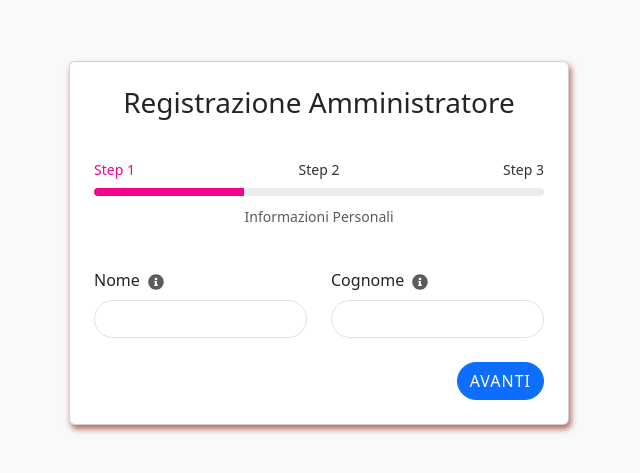
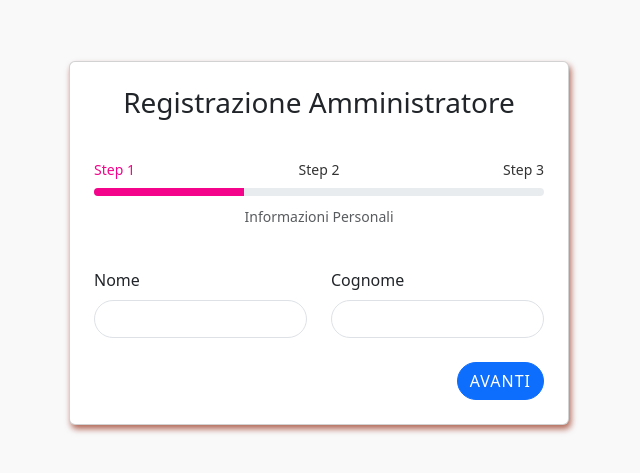
Before and after one commit to PetWolowitz/Munlab, a React (Vite) app in the folder frontend/munlab-frontend/: page /auth/admin-register in a window 1280 px wide. Shown: the part 157-630 px from the top of the page, without its empty margins (321-961 px from the left). Built offline with nearby package versions, Linux system fonts and the light colour scheme.

Commit message:
sistemato anche l'Adminregister.jsx, ora bisogna capire cosa succede albackend

```diff
--- a/frontend/munlab-frontend/src/pages/auth/AdminRegister.jsx
+++ b/frontend/munlab-frontend/src/pages/auth/AdminRegister.jsx
@@ -1,8 +1,8 @@
 import React, { useState, useRef, useEffect } from 'react';
-import { Container, Card, Form, Button, Row, Col, OverlayTrigger, Tooltip } from 'react-bootstrap';
+import { Container, Card, Form, Button, Row, Col } from 'react-bootstrap';
 import { useNavigate } from 'react-router-dom';
 import { motion, AnimatePresence } from 'framer-motion';
-import { FaInfoCircle, FaEye, FaEyeSlash } from 'react-icons/fa';
+import { FaEye, FaEyeSlash } from 'react-icons/fa';
 import { validateField, validatePassword } from '../../utils/validationUtils';
 import authService from '../../services/authService';
 import ProgressSteps from '../../components/ProgressSteps';
@@ -43,22 +43,11 @@ const AdminRegister = () => {
     };
   }, []);
 
-  const fieldTooltips = {
-    firstName: "Inserisci il tuo nome",
-    lastName: "Inserisci il tuo cognome",
-    username: "Inserisci un username unico di almeno 4 caratteri",
-    email: "Inserisci un indirizzo email valido",
-    password: "La password deve contenere almeno 8 caratteri, una maiuscola, una minuscola e un numero",
-    confirmPassword: "Ripeti la password per conferma",
-    role: "Seleziona il tuo ruolo all'interno dell'organizzazione",
-    department: "Seleziona il dipartimento di appartenenza"
-  };
-
   const handleInputChange = (e) => {
     const { name, value } = e.target;
 
     // Aggiorna immediatamente il valore del campo
-    setFormData(prev => ({
+    setFormData((prev) => ({
       ...prev,
       [name]: value
     }));
@@ -70,7 +59,7 @@ const AdminRegister = () => {
 
     validationTimeout.current = setTimeout(() => {
       const error = validateField(name, value);
-      setErrors(prev => ({
+      setErrors((prev) => ({
         ...prev,
         [name]: error
       }));
@@ -94,13 +83,17 @@ const AdminRegister = () => {
     const strength = getPasswordStrength(password);
     const getColor = () => {
       switch (strength) {
-        case 0: return 'var(--error-color)';
+        case 0:
+          return 'var(--error-color)';
         case 1:
-        case 2: return '#ffc107';
+        case 2:
+          return '#ffc107';
         case 3:
         case 4:
-        case 5: return '#28a745';
-        default: return '#28a745';
+        case 5:
+          return '#28a745';
+        default:
+          return '#28a745';
       }
     };
 
@@ -130,7 +123,7 @@ const AdminRegister = () => {
 
   const validateForm = () => {
     const newErrors = {};
-    Object.keys(formData).forEach(key => {
+    Object.keys(formData).forEach((key) => {
       if (key !== 'confirmPassword') {
         const error = validateField(key, formData[key]);
         if (error) newErrors[key] = error;
@@ -156,7 +149,7 @@ const AdminRegister = () => {
 
     setLoading(true);
     try {
-      const response = await authService.register({
+      await authService.register({
         ...formData,
         user_type: 'admin'
       });
@@ -169,14 +162,12 @@ const AdminRegister = () => {
       setTimeout(() => {
         navigate('/auth');
       }, 3000);
-
     } catch (err) {
       if (err.response?.data?.errors) {
         setErrors(err.response.data.errors);
       } else {
         setGeneralError(
-          err.response?.data?.message ||
-          'Errore durante la registrazione. Riprova più tardi.'
+          err.response?.data?.message || 'Errore durante la registrazione. Riprova più tardi.'
         );
       }
     } finally {
@@ -184,56 +175,16 @@ const AdminRegister = () => {
     }
   };
 
-  // Componente per il tooltip
-  const renderTooltip = (content) => (props) => (
-    <Tooltip {...props}>
-      {content}
-    </Tooltip>
-  );
-
-  // Componente per i campi del form con tooltip
-  const FieldWithTooltip = ({ label, name, type, value, onChange, error, tooltip }) => (
-    <Form.Group>
-      <Form.Label className="d-flex align-items-center">
-        {label}
-        <OverlayTrigger
-          placement="right"
-          overlay={renderTooltip(tooltip)}
-        >
-          <span className="ms-2">
-            <FaInfoCircle className="text-muted" />
-          </span>
-        </OverlayTrigger>
-      </Form.Label>
-      <Form.Control
-        type={type}
-        name={name}
-        value={value}
-        onChange={onChange}
-        isInvalid={!!error}
-        required
-        className="rounded-pill"
-      />
-      <Form.Control.Feedback type="invalid">
-        {error}
-      </Form.Control.Feedback>
-    </Form.Group>
-  );
-
   // Animazioni
   const pageTransition = {
-    initial: { opacity: 0, y: 20 },
-    animate: { opacity: 1, y: 0 },
-    exit: { opacity: 0, y: 20 }
+    initial: { opacity: 0, x: 20 },
+    animate: { opacity: 1, x: 0 },
+    exit: { opacity: 0, x: -20 },
+    transition: { duration: 0.3 }
   };
 
   return (
     <Container fluid className="auth-container">
-      <motion.div
-        initial={{ opacity: 0 }}
-        animate={{ opacity: 1 }}
-        exit={{ opacity: 0 }}
-      >
       <Card className="auth-card">
         <Card.Body className="p-4">
           <h3 className="text-center mb-4">Registrazione Amministratore</h3>
@@ -241,57 +192,55 @@ const AdminRegister = () => {
           <ProgressSteps currentStep={currentStep} totalSteps={3} />
 
           {generalError && (
-              <AnimatedAlert
-                show={true}
-                variant="danger"
-                onClose={() => setGeneralError('')}
-              >
+            <AnimatedAlert show={true} variant="danger" onClose={() => setGeneralError('')}>
               {generalError}
             </AnimatedAlert>
           )}
 
           {successMessage && (
-              <AnimatedAlert
-                show={true}
-                variant="success"
-                onClose={() => setSuccessMessage('')}
-              >
+            <AnimatedAlert show={true} variant="success" onClose={() => setSuccessMessage('')}>
               {successMessage}
             </AnimatedAlert>
           )}
 
           <Form onSubmit={handleSubmit} noValidate>
             <AnimatePresence mode="wait">
-                <motion.div
-                  key={currentStep}
-                  initial={{ opacity: 0, x: 20 }}
-                  animate={{ opacity: 1, x: 0 }}
-                  exit={{ opacity: 0, x: -20 }}
-                  transition={{ duration: 0.3 }}
-                >
+              <motion.div key={currentStep} {...pageTransition}>
                 {currentStep === 1 && (
                   <Row className="mb-3">
                     <Col md={6}>
-                        <FieldWithTooltip
-                          label="Nome"
+                      <Form.Group>
+                        <Form.Label>Nome</Form.Label>
+                        <Form.Control
+                          type="text"
                           name="firstName"
-                          type="text"
                           value={formData.firstName}
                           onChange={handleInputChange}
-                          error={errors.firstName}
-                          tooltip={fieldTooltips.firstName}
+                          isInvalid={!!errors.firstName}
+                          required
+                          className="rounded-pill"
                         />
+                        <Form.Control.Feedback type="invalid">
+                          {errors.firstName}
+                        </Form.Control.Feedback>
+                      </Form.Group>
                     </Col>
                     <Col md={6}>
-                        <FieldWithTooltip
-                          label="Cognome"
+                      <Form.Group>
+                        <Form.Label>Cognome</Form.Label>
+                        <Form.Control
+                          type="text"
                           name="lastName"
-                          type="text"
                           value={formData.lastName}
                           onChange={handleInputChange}
-                          error={errors.lastName}
-                          tooltip={fieldTooltips.lastName}
+                          isInvalid={!!errors.lastName}
+                          required
+                          className="rounded-pill"
                         />
+                        <Form.Control.Feedback type="invalid">
+                          {errors.lastName}
+                        </Form.Control.Feedback>
+                      </Form.Group>
                     </Col>
                   </Row>
                 )}
@@ -299,26 +248,38 @@ const AdminRegister = () => {
                 {currentStep === 2 && (
                   <Row className="mb-3">
                     <Col md={6}>
-                        <FieldWithTooltip
-                          label="Email"
+                      <Form.Group>
+                        <Form.Label>Email</Form.Label>
+                        <Form.Control
+                          type="email"
                           name="email"
-                          type="email"
                           value={formData.email}
                           onChange={handleInputChange}
-                          error={errors.email}
-                          tooltip={fieldTooltips.email}
+                          isInvalid={!!errors.email}
+                          required
+                          className="rounded-pill"
                         />
+                        <Form.Control.Feedback type="invalid">
+                          {errors.email}
+                        </Form.Control.Feedback>
+                      </Form.Group>
                     </Col>
                     <Col md={6}>
-                        <FieldWithTooltip
-                          label="Username"
+                      <Form.Group>
+                        <Form.Label>Username</Form.Label>
+                        <Form.Control
+                          type="text"
                           name="username"
-                          type="text"
                           value={formData.username}
                           onChange={handleInputChange}
-                          error={errors.username}
-                          tooltip={fieldTooltips.username}
+                          isInvalid={!!errors.username}
+                          required
+                          className="rounded-pill"
                         />
+                        <Form.Control.Feedback type="invalid">
+                          {errors.username}
+                        </Form.Control.Feedback>
+                      </Form.Group>
                     </Col>
                   </Row>
                 )}
@@ -332,7 +293,7 @@ const AdminRegister = () => {
                           <Form.Label>Password</Form.Label>
                           <div className="position-relative">
                             <Form.Control
-                                type={showPassword ? "text" : "password"}
+                              type={showPassword ? 'text' : 'password'}
                               name="password"
                               value={formData.password}
                               onChange={handleInputChange}
@@ -361,7 +322,7 @@ const AdminRegister = () => {
                           <Form.Label>Conferma Password</Form.Label>
                           <div className="position-relative">
                             <Form.Control
-                                type={showConfirmPassword ? "text" : "password"}
+                              type={showConfirmPassword ? 'text' : 'password'}
                               name="confirmPassword"
                               value={formData.confirmPassword}
                               onChange={handleInputChange}
@@ -438,7 +399,7 @@ const AdminRegister = () => {
               {currentStep > 1 && (
                 <Button
                   variant="outline-primary"
-                    onClick={() => setCurrentStep(curr => curr - 1)}
+                  onClick={() => setCurrentStep((curr) => curr - 1)}
                   className="rounded-pill"
                 >
                   Indietro
@@ -448,7 +409,7 @@ const AdminRegister = () => {
               {currentStep < 3 ? (
                 <Button
                   variant="primary"
-                    onClick={() => setCurrentStep(curr => curr + 1)}
+                  onClick={() => setCurrentStep((curr) => curr + 1)}
                   className="rounded-pill ms-auto"
                 >
                   Avanti
@@ -470,7 +431,6 @@ const AdminRegister = () => {
           </Form>
         </Card.Body>
       </Card>
-      </motion.div>
     </Container>
   );
 };
```
Lines whose indentation alone changed are shown as unchanged.
